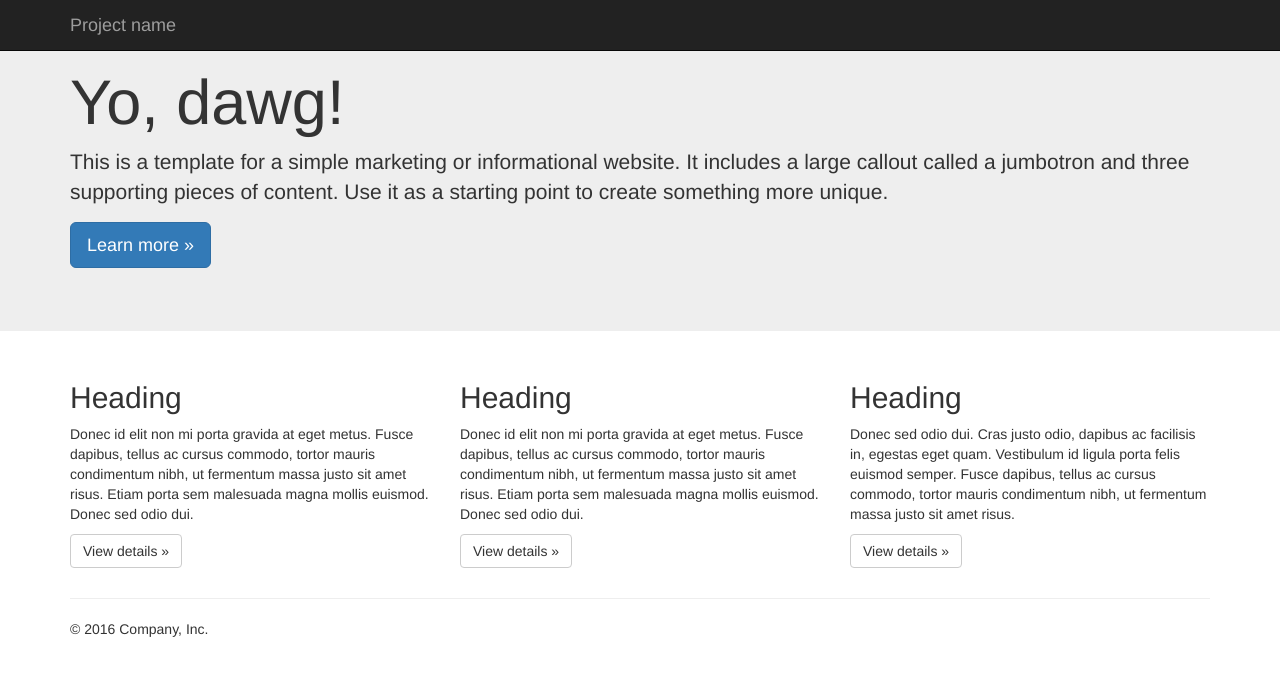
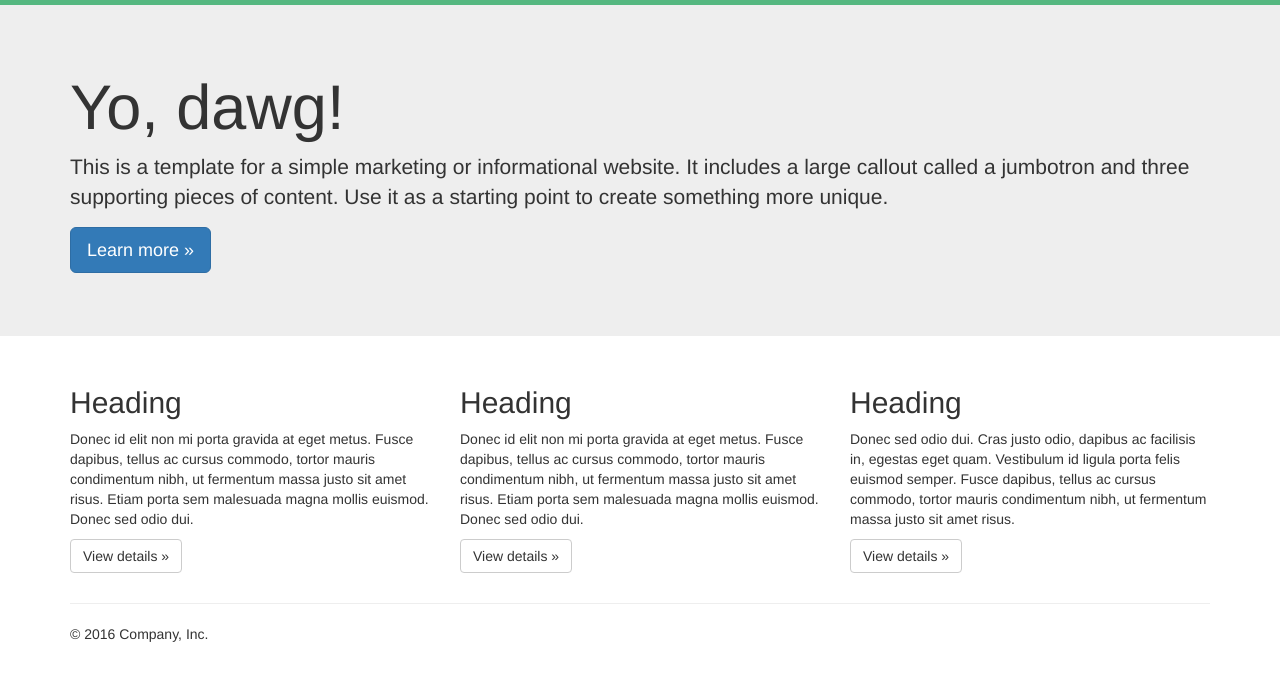
Before and after one commit to kosterjo/firstDjango, a Django app: page /leasingPortal/ in a window 1280 px wide. Shown: the top 681 px of the page. Run offline with Django 3.2, Linux system fonts and the light colour scheme; some libraries are stand-ins or nearby versions.

Commit message:
removed nav bar and replaced it with a green accent at the top of the screen

```diff
--- a/mysite/leasingPortal/static/leasingPortal/style.css
+++ b/mysite/leasingPortal/static/leasingPortal/style.css
@@ -1,3 +1,11 @@
 #header {
 	background-color: red;
 }
+
+#green-accent {
+	background-color: #55b780;
+	width: 100%;
+	height: 5px;
+	top: 0;
+	position: fized;
+}
--- a/mysite/leasingPortal/templates/leasingPortal/index.html
+++ b/mysite/leasingPortal/templates/leasingPortal/index.html
@@ -23,25 +23,12 @@
 
   <body>
 
-
+    <div id = "green-accent"></div>
 
     <!-- Main jumbotron for a primary marketing message or call to action -->
     <div class="jumbotron">
-      <nav class="navbar navbar-inverse navbar-fixed-top">
+
       <div class="container">
-        <div class="navbar-header">
-          <button type="button" class="navbar-toggle collapsed" data-toggle="collapse" data-target="#navbar" aria-expanded="false" aria-controls="navbar">
-            <span class="sr-only">Toggle navigation</span>
-            <span class="icon-bar"></span>
-            <span class="icon-bar"></span>
-            <span class="icon-bar"></span>
-          </button>
-          <a class="navbar-brand" href="#">Project name</a>
-        </div>
-        <div id="navbar" class="navbar-collapse collapse">
-        </div><!--/.navbar-collapse -->
-      </div>
-    </nav><div class="container">
         <h1>Yo, dawg!</h1>
         <p>This is a template for a simple marketing or informational website. It includes a large callout called a jumbotron and three supporting pieces of content. Use it as a starting point to create something more unique.</p>
         <p><a class="btn btn-primary btn-lg" href="#" role="button">Learn more »</a></p>
```
